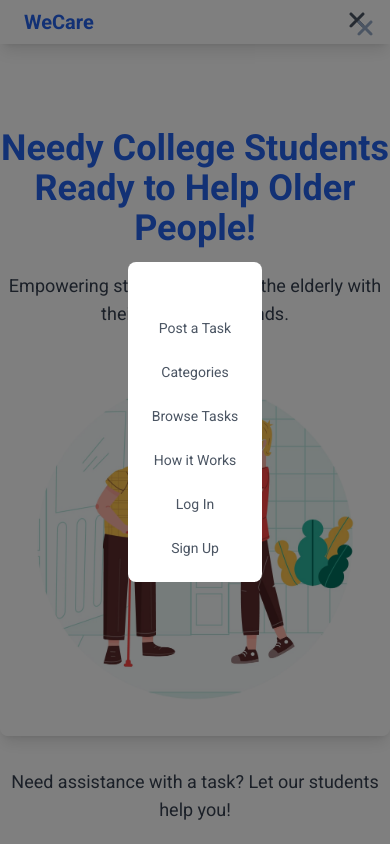
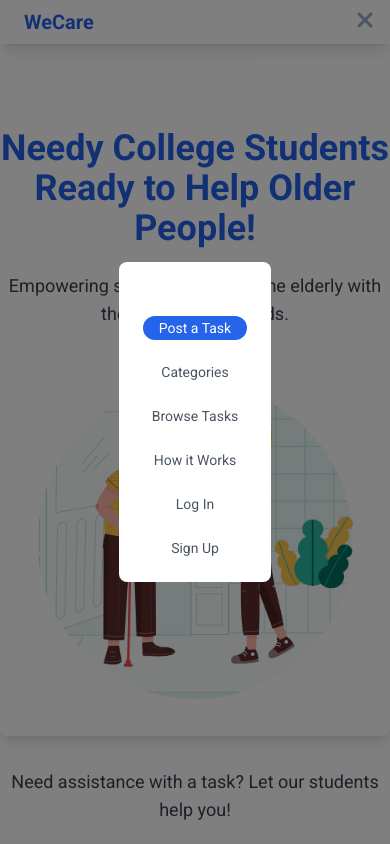
Before and after one commit to kokateyuvi/we-care-webapp, a Next.js app: page / in a window 390 px wide. Both pictures are taken after a click on the button 355 px from the left and 22 px from the top of the page. Shown: the top 844 px of the page. Built offline with nearby package versions, Linux system fonts and the light colour scheme; no server answers.

Commit message:
added MyTask to mobile menu

```diff
--- a/src/components/Home/components/Header/Header.js
+++ b/src/components/Home/components/Header/Header.js
@@ -77,7 +77,7 @@ const Header = () => {
             className="text-gray-600 transition duration-300 ease-in-out hover:text-blue-500"
           >
             {menuOpen ? (
-              <FontAwesomeIcon icon={faTimes} className="text-2xl" />
+              ""
             ) : (
               <FontAwesomeIcon icon={faBars} className="text-2xl" />
             )}
@@ -90,13 +90,16 @@ const Header = () => {
           <div className="p-6 bg-white rounded-lg md:p-10">
             <button
               onClick={() => setMenuOpen(false)}
-              className="absolute text-gray-600 transition duration-300 ease-in-out top-4 right-4 hover:text-gray-800"
+              className="absolute text-gray-600 transition duration-300 ease-in-out top-2 right-4 hover:text-gray-800"
             >
               <FontAwesomeIcon icon={faTimes} className="text-2xl" />
             </button>
             <div className="flex flex-col items-center mt-8 space-y-6">
               <NavItem href="/post-task" onClick={handleMenuItemClick}>
-                Post a Task
+                <span className="px-4 py-1 text-sm text-white bg-blue-600 rounded-full">
+                  {" "}
+                  Post a Task
+                </span>
               </NavItem>
               <NavItem href="/categories" onClick={handleMenuItemClick}>
                 Categories
```
